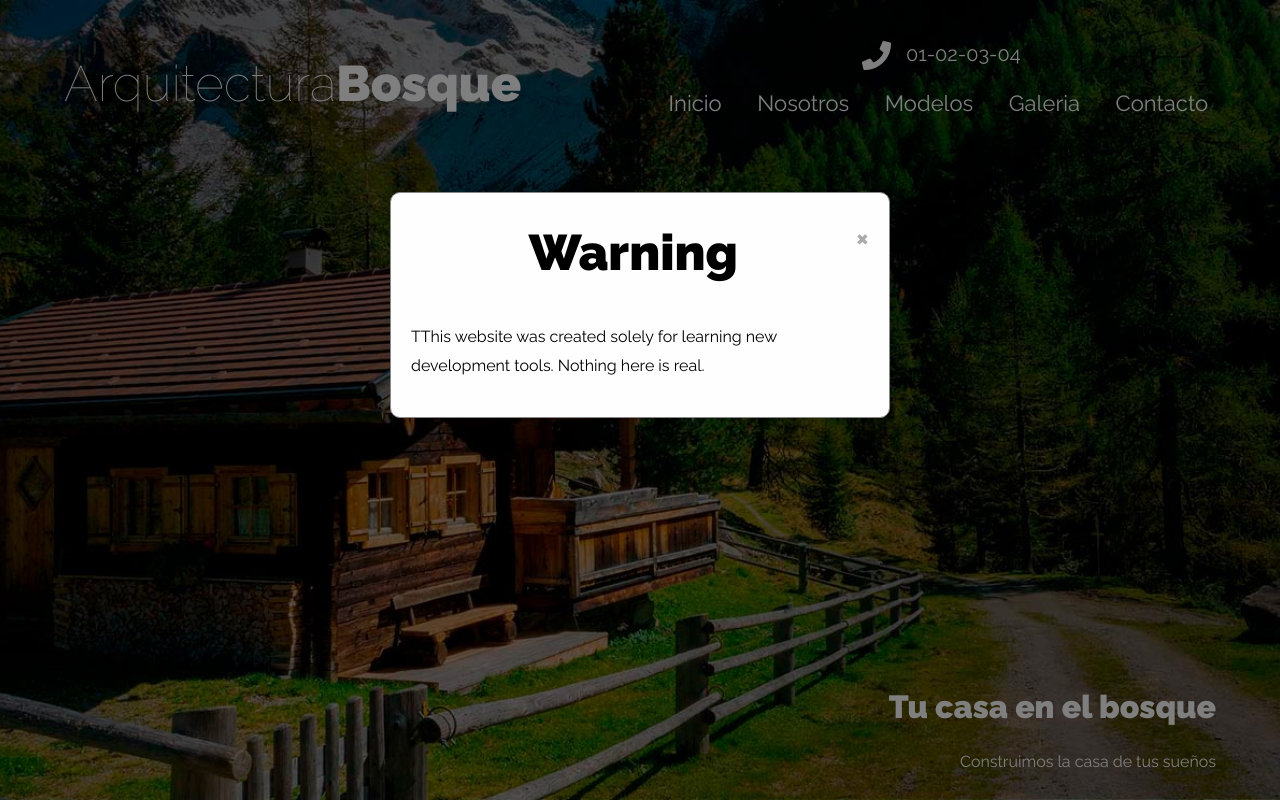
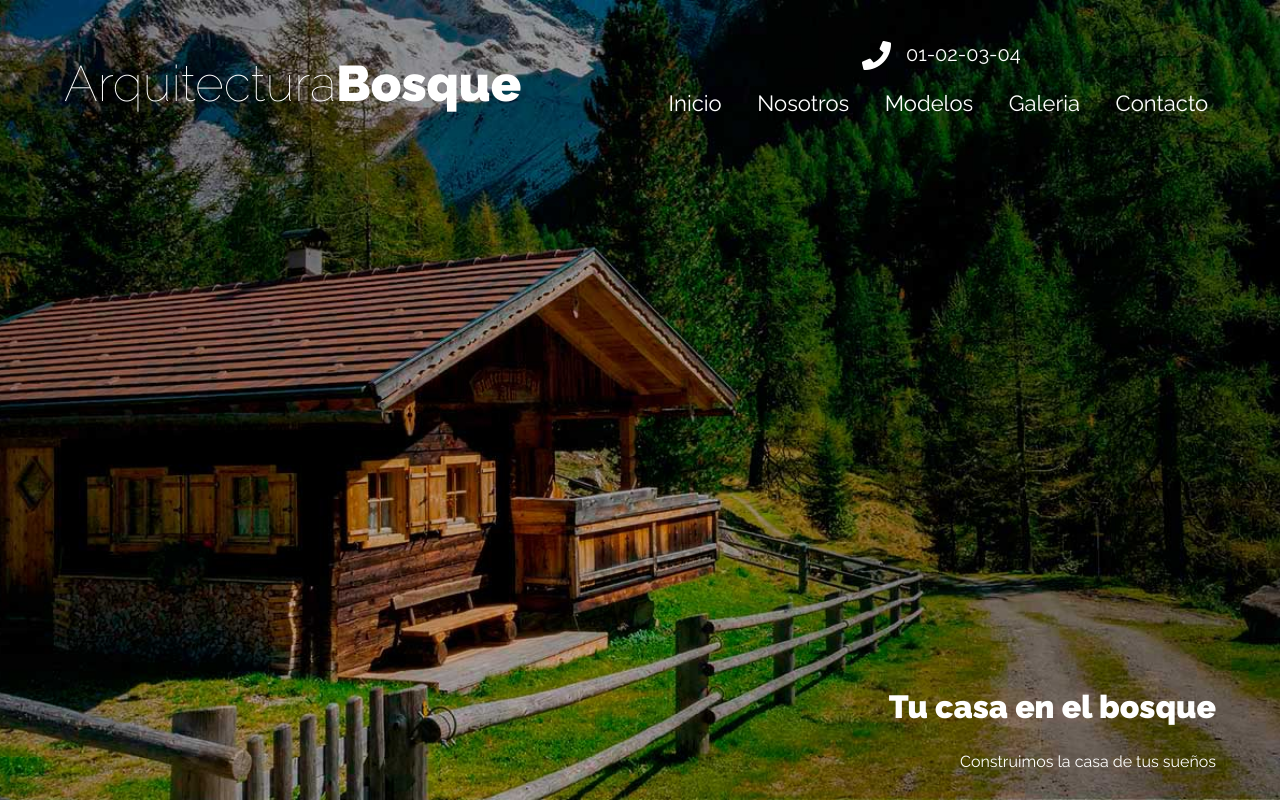
Before and after one commit to Davidkuguk/forest-architecture, a plain HTML site: page index.html in a window 1280 px wide. Shown: the top 800 px of the page. Drawn offline with nearby package versions, Linux system fonts and the light colour scheme.

Commit message:
eliminamos la alerta

```diff
--- a/index.html
+++ b/index.html
@@ -16,15 +16,6 @@
 </head>
 
 <body>
-
-    <div id="myModal" class="modal">
-        <div class="modal-content">
-            <span class="close">&times;</span>
-            <h3 class="text-center">Warning</h3>
-            <p>TThis website was created solely for learning new development tools. Nothing here is real.
-            </p>
-        </div>
-    </div>
 
     <header class="header">
         <div class="contenedor contenido-header">
--- a/script.js
+++ /dev/null
@@ -1,16 +0,0 @@
-window.onload = function() {
-    var modal = document.getElementById("myModal");
-    var span = document.getElementsByClassName("close")[0];
-
-    modal.style.display = "block";
-
-    span.onclick = function() {
-        modal.style.display = "none";
-    }
-
-    window.onclick = function(event) {
-        if (event.target == modal) {
-            modal.style.display = "none";
-        }
-    }
-}
```
